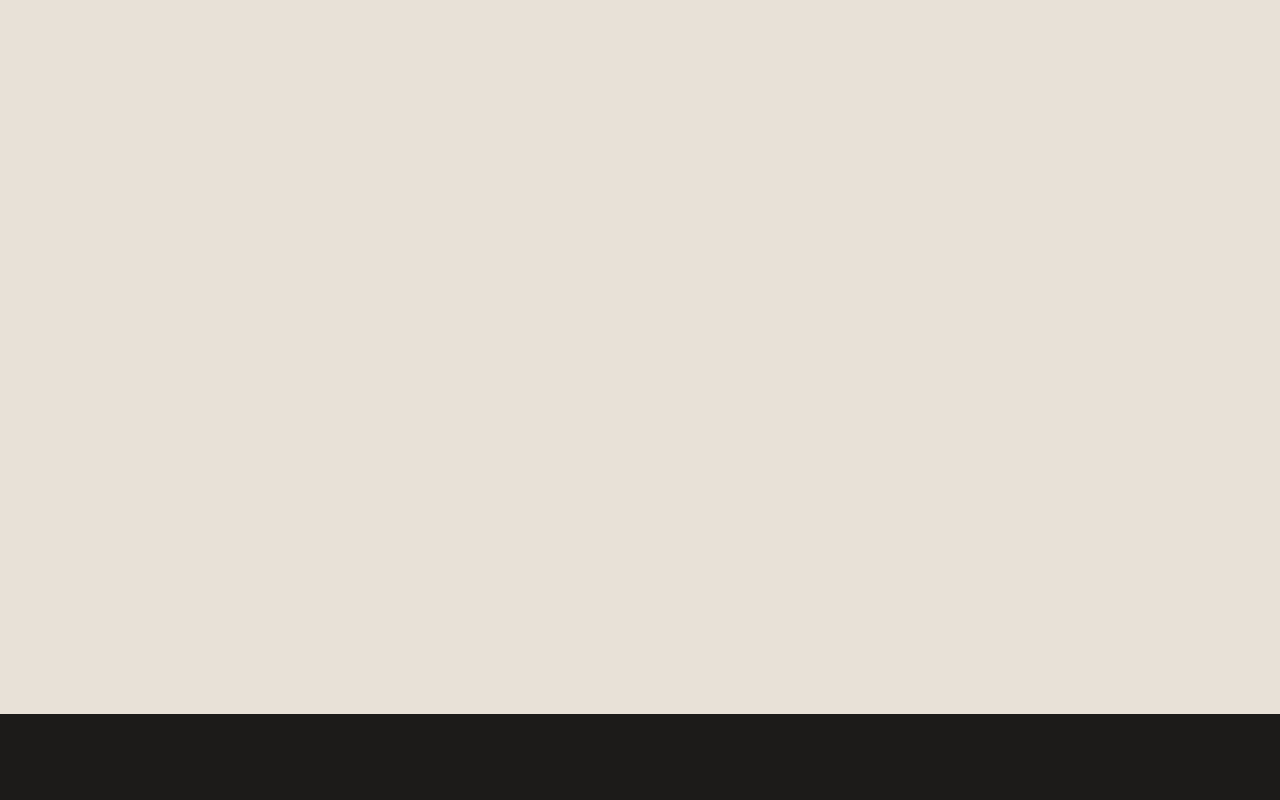
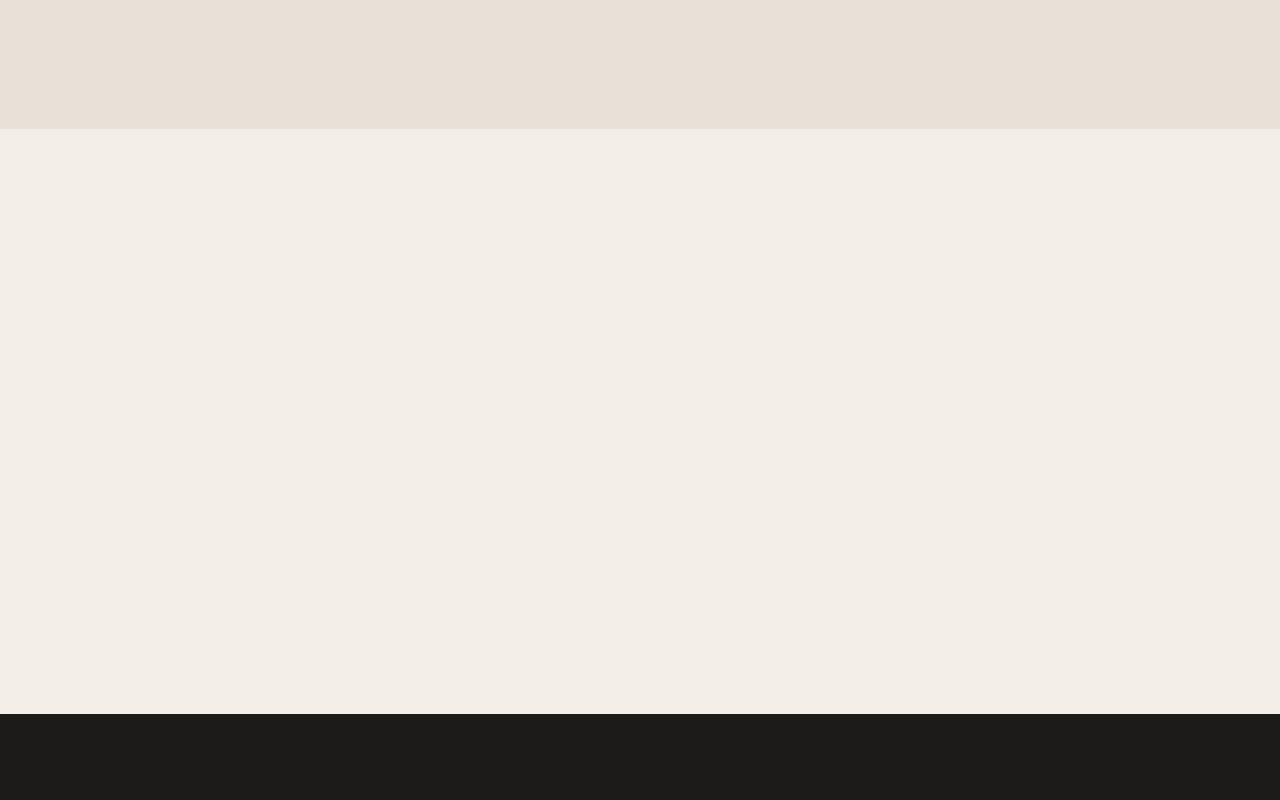
Before and after one commit to garyferenczi74-svg/Cedargrowth, a Next.js app: page / in a window 1280 px wide. Shown: the part 1920-2720 px from the top of the page. Built offline with nearby package versions, Linux system fonts and the light colour scheme.

Commit message:
Rework Home surface rhythm: Two Inputs Band to parchment, Team to bone

```diff
--- a/src/components/home/TeamSection.tsx
+++ b/src/components/home/TeamSection.tsx
@@ -6,7 +6,7 @@ import { home } from '@/content/home';
 import { team } from '@/content/team';
 
 // Home Section B, the team section (spec Section B). Sits between the
-// transparency band and the research teaser, on parchment. A museum wall
+// transparency band and the research teaser, on bone. A museum wall
 // label, not a startup team grid: no cards, no rounded avatars, no bordered
 // boxes around an entry, no hover lifts, no social icons, no email
 // addresses, no job title chips. Role and bio are pending for both entries
@@ -16,7 +16,7 @@ import { team } from '@/content/team';
 
 export function TeamSection() {
   return (
-    <section className="bg-parchment py-16 md:py-40">
+    <section className="bg-bone py-16 md:py-40">
       <div className="mx-auto max-w-content px-page-margin-mobile md:px-page-margin">
         <div className="reveal flex flex-col gap-6 border-b border-hairline pb-8 md:flex-row md:items-end md:justify-between">
           <div className="flex flex-col gap-4">
--- a/src/components/home/TwoInputsBand.tsx
+++ b/src/components/home/TwoInputsBand.tsx
@@ -3,15 +3,16 @@ import { ButtonLink } from '@/components/atoms/ButtonLink';
 import { home } from '@/content/home';
 
 // Home Section A, the two inputs band (Section 6.1 spec addendum). Sits
-// between the five lines and the five absences, stepping the surface from
-// parchment to ink. Left column, columns 1-5, carries the eyebrow, headline,
+// between the five lines (bone) and the five absences (ink), on parchment so
+// no two adjacent sections share a surface. Left column, columns 1-5, carries
+// the eyebrow, headline,
 // body, and ghost link. Right column, columns 7-12, carries two comparison
 // entries as hairline-separated rows, never cards: no border box, no fill,
 // no shadow around either entry.
 
 export function TwoInputsBand() {
   return (
-    <section className="bg-bone py-16 md:py-40">
+    <section className="bg-parchment py-16 md:py-40">
       <div className="mx-auto max-w-content px-page-margin-mobile md:px-page-margin">
         <div className="grid grid-cols-1 gap-8 md:grid-cols-12 md:gap-0">
           <div className="reveal flex flex-col items-start gap-6 md:col-span-5">
```
